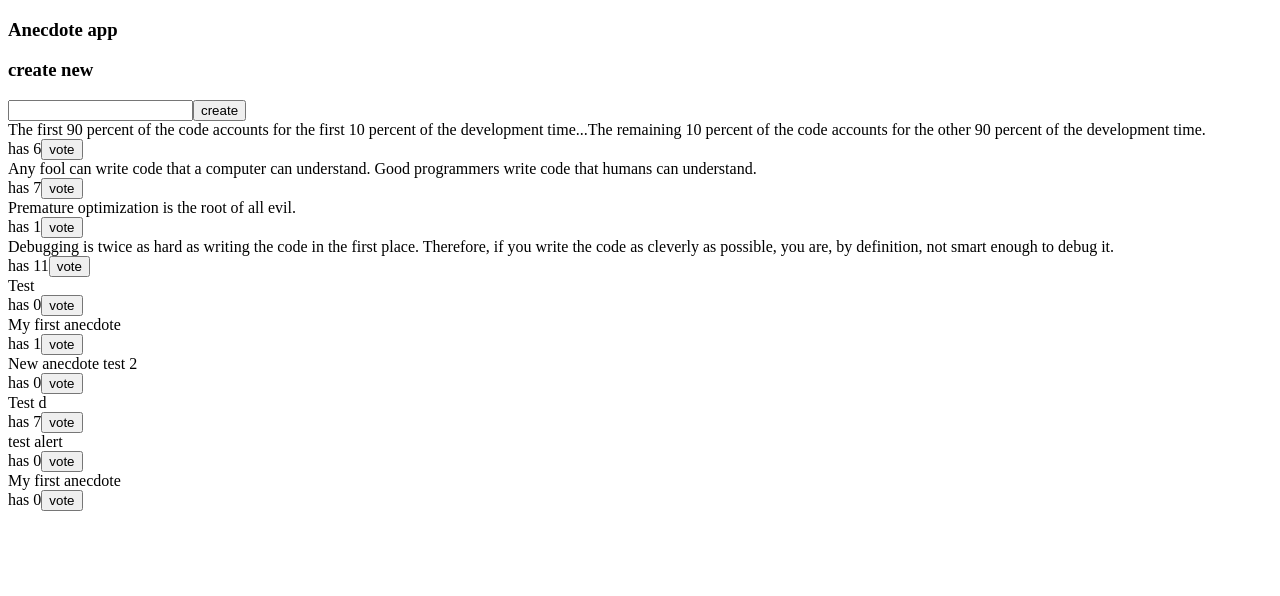
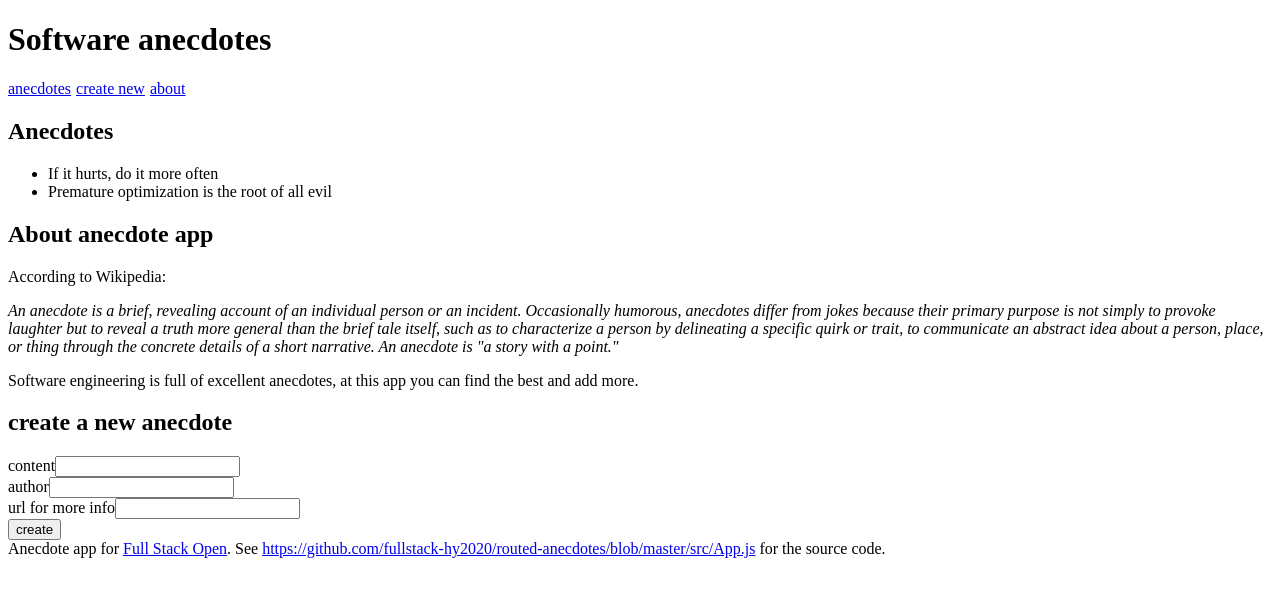
Before and after one commit to DagnaSchmidt/Full-Stack-Open-2023-part6, a React (Create React App) app: page /new in a window 1280 px wide. Shown: the top 596 px of the page. Built offline with nearby package versions, Linux system fonts and the light colour scheme; data requests are answered from the project's data file.

Commit message:
part 7 setup

```diff
--- /dev/null
+++ b/src/anecdotes-v3/App.js
@@ -0,0 +1,137 @@
+import { useState } from 'react';
+
+const Menu = () => {
+  const padding = {
+    paddingRight: 5
+  }
+  return (
+    <div>
+      <a href='#' style={padding}>anecdotes</a>
+      <a href='#' style={padding}>create new</a>
+      <a href='#' style={padding}>about</a>
+    </div>
+  )
+}
+
+const AnecdoteList = ({ anecdotes }) => (
+  <div>
+    <h2>Anecdotes</h2>
+    <ul>
+      {anecdotes.map(anecdote => <li key={anecdote.id} >{anecdote.content}</li>)}
+    </ul>
+  </div>
+)
+
+const About = () => (
+  <div>
+    <h2>About anecdote app</h2>
+    <p>According to Wikipedia:</p>
+
+    <em>An anecdote is a brief, revealing account of an individual person or an incident.
+      Occasionally humorous, anecdotes differ from jokes because their primary purpose is not simply to provoke laughter but to reveal a truth more general than the brief tale itself,
+      such as to characterize a person by delineating a specific quirk or trait, to communicate an abstract idea about a person, place, or thing through the concrete details of a short narrative.
+      An anecdote is "a story with a point."</em>
+
+    <p>Software engineering is full of excellent anecdotes, at this app you can find the best and add more.</p>
+  </div>
+)
+
+const Footer = () => (
+  <div>
+    Anecdote app for <a href='https://fullstackopen.com/'>Full Stack Open</a>.
+
+    See <a href='https://github.com/fullstack-hy2020/routed-anecdotes/blob/master/src/App.js'>https://github.com/fullstack-hy2020/routed-anecdotes/blob/master/src/App.js</a> for the source code.
+  </div>
+)
+
+const CreateNew = (props) => {
+  const [content, setContent] = useState('')
+  const [author, setAuthor] = useState('')
+  const [info, setInfo] = useState('')
+
+
+  const handleSubmit = (e) => {
+    e.preventDefault()
+    props.addNew({
+      content,
+      author,
+      info,
+      votes: 0
+    })
+  }
+
+  return (
+    <div>
+      <h2>create a new anecdote</h2>
+      <form onSubmit={handleSubmit}>
+        <div>
+          content
+          <input name='content' value={content} onChange={(e) => setContent(e.target.value)} />
+        </div>
+        <div>
+          author
+          <input name='author' value={author} onChange={(e) => setAuthor(e.target.value)} />
+        </div>
+        <div>
+          url for more info
+          <input name='info' value={info} onChange={(e)=> setInfo(e.target.value)} />
+        </div>
+        <button>create</button>
+      </form>
+    </div>
+  )
+
+}
+
+const App = () => {
+  const [anecdotes, setAnecdotes] = useState([
+    {
+      content: 'If it hurts, do it more often',
+      author: 'Jez Humble',
+      info: 'https://martinfowler.com/bliki/FrequencyReducesDifficulty.html',
+      votes: 0,
+      id: 1
+    },
+    {
+      content: 'Premature optimization is the root of all evil',
+      author: 'Donald Knuth',
+      info: 'http://wiki.c2.com/?PrematureOptimization',
+      votes: 0,
+      id: 2
+    }
+  ])
+
+  const [notification, setNotification] = useState('')
+
+  const addNew = (anecdote) => {
+    anecdote.id = Math.round(Math.random() * 10000)
+    setAnecdotes(anecdotes.concat(anecdote))
+  }
+
+  const anecdoteById = (id) =>
+    anecdotes.find(a => a.id === id)
+
+  const vote = (id) => {
+    const anecdote = anecdoteById(id)
+
+    const voted = {
+      ...anecdote,
+      votes: anecdote.votes + 1
+    }
+
+    setAnecdotes(anecdotes.map(a => a.id === id ? voted : a))
+  }
+
+  return (
+    <div>
+      <h1>Software anecdotes</h1>
+      <Menu />
+      <AnecdoteList anecdotes={anecdotes} />
+      <About />
+      <CreateNew addNew={addNew} />
+      <Footer />
+    </div>
+  )
+}
+
+export default App;
--- a/src/index.js
+++ b/src/index.js
@@ -38,16 +38,21 @@ import ReactDOM from 'react-dom/client';
 
 
 //ANECDOTES V2
-import App from './anecdotes-v2/App';
-import { QueryClient, QueryClientProvider } from 'react-query';
-import { ContextProvider } from './anecdotes-v2/context';
+// import App from './anecdotes-v2/App';
+// import { QueryClient, QueryClientProvider } from 'react-query';
+// import { ContextProvider } from './anecdotes-v2/context';
 
-const queryClient = new QueryClient();
+// const queryClient = new QueryClient();
 
-ReactDOM.createRoot(document.getElementById('root')).render(
-    <QueryClientProvider client={queryClient}>
-        <ContextProvider>
-            <App />
-        </ContextProvider>
-    </QueryClientProvider>
-);
+// ReactDOM.createRoot(document.getElementById('root')).render(
+//     <QueryClientProvider client={queryClient}>
+//         <ContextProvider>
+//             <App />
+//         </ContextProvider>
+//     </QueryClientProvider>
+// );
+
+
+//ANECDOTES V3
+import App from './anecdotes-v3/App';
+ReactDOM.createRoot(document.getElementById('root')).render(<App />);
```
